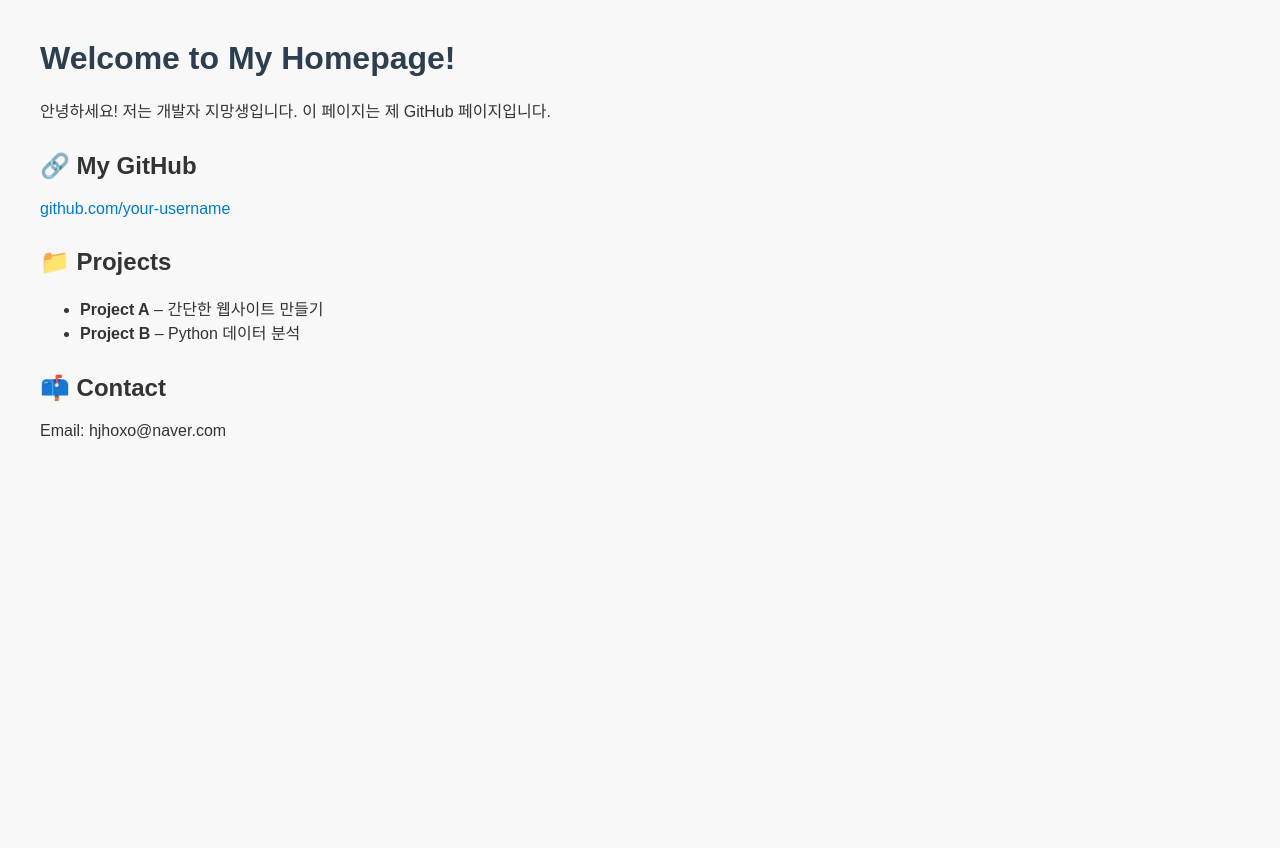
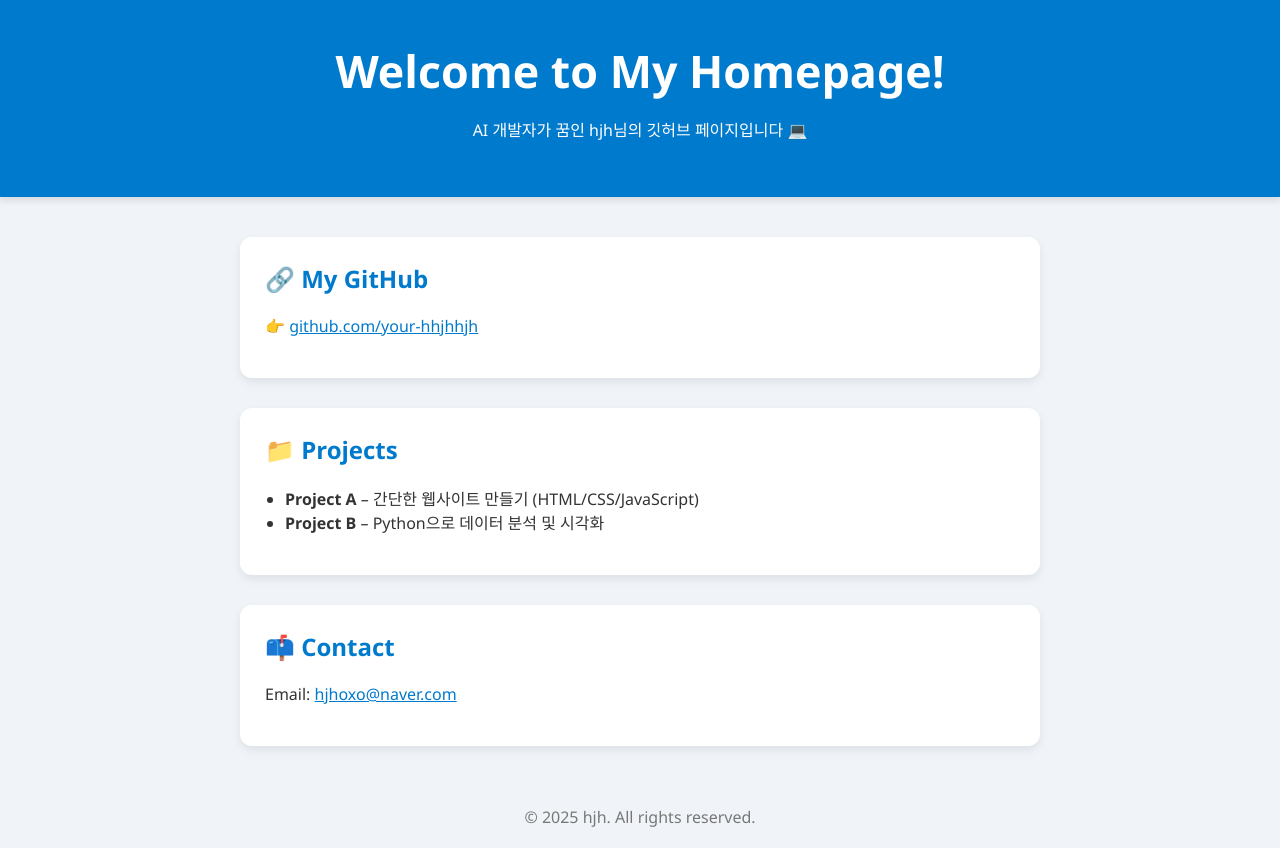
Before and after one commit to hhjhhjh/simple-homepage, a plain HTML site: page index.html in a window 1280 px wide. Before the commit the page ends 800 px from the top, so only its background shows below. Drawn offline with Linux system fonts and the light colour scheme.

Commit message:
Update index.html

```diff
--- a/index.html
+++ b/index.html
@@ -1,54 +1,102 @@
 <!DOCTYPE html>
-<html lang="en">
+<html lang="ko">
 <head>
-  <meta charset="UTF-8">
-  <meta name="viewport" content="width=device-width, initial-scale=1">
+  <meta charset="UTF-8" />
+  <meta name="viewport" content="width=device-width, initial-scale=1" />
   <title>My Simple Homepage</title>
   <style>
     body {
-      font-family: Arial, sans-serif;
-      margin: 40px;
-      background-color: #f8f8f8;
+      font-family: 'Segoe UI', Tahoma, Geneva, Verdana, sans-serif;
+      margin: 0;
+      padding: 0;
+      background: #f0f4f8;
       color: #333;
     }
-    h1 {
-      color: #2c3e50;
+
+    header {
+      background-color: #007acc;
+      color: white;
+      padding: 40px 20px;
+      text-align: center;
+      box-shadow: 0 4px 6px rgba(0, 0, 0, 0.1);
     }
+
+    header h1 {
+      margin: 0;
+      font-size: 2.8em;
+    }
+
+    main {
+      max-width: 800px;
+      margin: 40px auto;
+      padding: 0 20px;
+    }
+
+    .section {
+      background: white;
+      border-radius: 12px;
+      padding: 25px;
+      margin-bottom: 30px;
+      box-shadow: 0 4px 10px rgba(0, 0, 0, 0.08);
+    }
+
+    h2 {
+      color: #007acc;
+      margin-top: 0;
+    }
+
     a {
       color: #007acc;
-      text-decoration: none;
+      font-weight: 500;
     }
+
     a:hover {
       text-decoration: underline;
     }
-    .section {
-      margin-top: 30px;
+
+    ul {
+      padding-left: 20px;
+    }
+
+    footer {
+      text-align: center;
+      padding: 20px;
+      color: #777;
     }
   </style>
 </head>
 <body>
 
+  <header>
     <h1>Welcome to My Homepage!</h1>
+    <p>AI 개발자가 꿈인 hjh님의 깃허브 페이지입니다 💻</p>
+  </header>
 
-  <p>안녕하세요! 저는 개발자 지망생입니다. 이 페이지는 제 GitHub 페이지입니다.</p>
-
+  <main>
     <div class="section">
       <h2>🔗 My GitHub</h2>
-    <p><a href="https://github.com/your-hhjhhjh" target="_blank">github.com/your-username</a></p>
+      <p>
+        👉 <a href="https://github.com/your-hhjhhjh" target="_blank">github.com/your-hhjhhjh</a>
+      </p>
     </div>
 
     <div class="section">
       <h2>📁 Projects</h2>
       <ul>
-      <li><strong>Project A</strong> – 간단한 웹사이트 만들기</li>
-      <li><strong>Project B</strong> – Python 데이터 분석</li>
+        <li><strong>Project A</strong> – 간단한 웹사이트 만들기 (HTML/CSS/JavaScript)</li>
+        <li><strong>Project B</strong> – Python으로 데이터 분석 및 시각화</li>
       </ul>
     </div>
 
     <div class="section">
       <h2>📫 Contact</h2>
-    <p>Email: hjhoxo@naver.com</p>
+      <p>Email: <a href="mailto:hjhoxo@naver.com">hjhoxo@naver.com</a></p>
     </div>
+  </main>
+
+  <footer>
+    © 2025 hjh. All rights reserved.
+  </footer>
 
 </body>
 </html>
```
Lines whose indentation alone changed are shown as unchanged.
